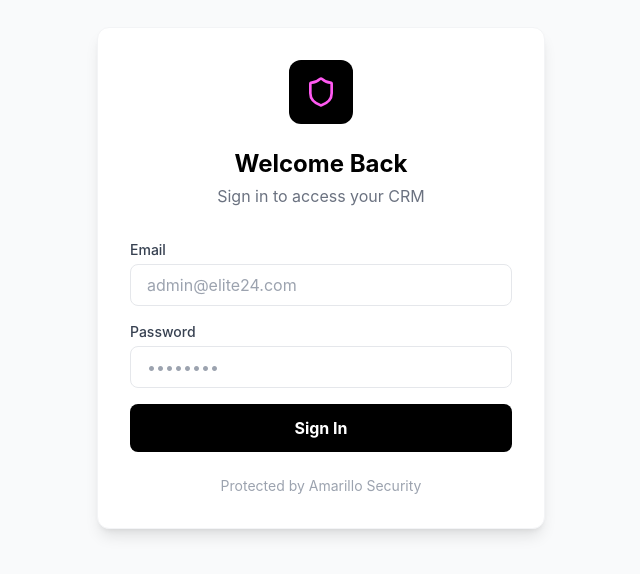
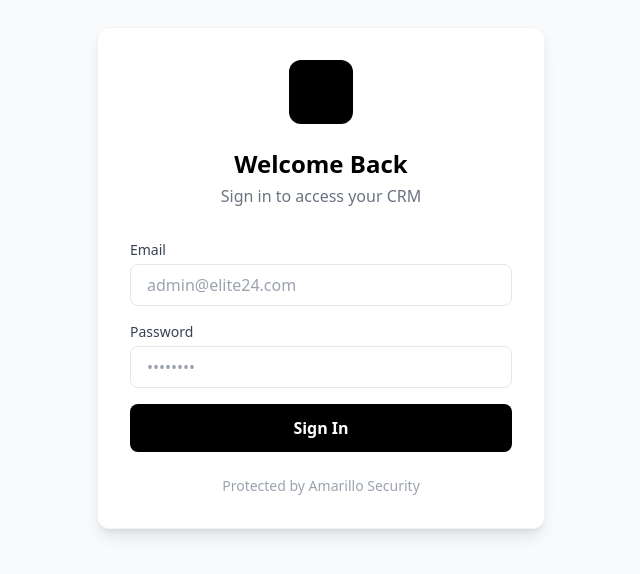
Before and after one commit to JMORAF87/elite24-crm, a React (Vite) app: page /login in a window 1280 px wide. Shown: the part 122-696 px from the top of the page, without its empty margins (319-959 px from the left). Built offline with nearby package versions, Linux system fonts and the light colour scheme; no server answers.

Commit message:
Update tailwind.config.js

```diff
--- a/tailwind.config.js
+++ b/tailwind.config.js
@@ -1,25 +1,9 @@
-/** @type {import('tailwindcss').Config} */
-export default {
-    content: [
-        "./index.html",
-        "./src/**/*.{js,ts,jsx,tsx}",
-    ],
-    theme: {
-        extend: {
-            colors: {
-                'neon-pink': '#FF59F1',
-            },
-            fontFamily: {
-                'sans': ['Inter', 'system-ui', 'sans-serif'],
-            },
-            fontWeight: {
-                'extrabold': '800',
-                'black': '900',
-            },
-            borderWidth: {
-                '3': '3px',
-            },
-        },
-    },
-    plugins: [],
+// tailwind.config.cjs (or .js)
+module.exports = {
+  content: [
+    "./index.html",
+    "./src/**/*.{js,ts,jsx,tsx}",
+  ],
+  theme: { extend: {} },
+  plugins: [],
 }
```
